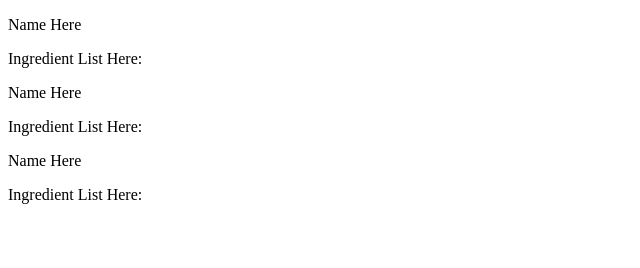
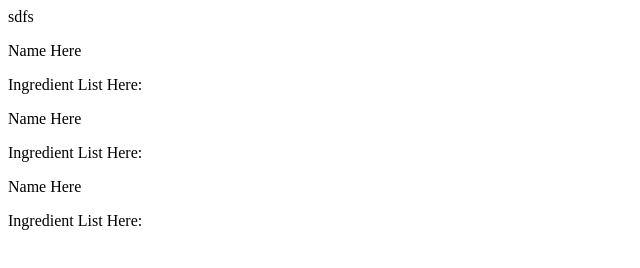
Before and after one commit to meenaambalam/plan-eat-rium.io, a plain HTML site: page index.html in a window 1280 px wide. Shown: the whole page, without its empty margins (0-640 px from the left). Drawn offline with nearby package versions, Linux system fonts and the light colour scheme; no server answers.

Commit message:
Update index.html

```diff
--- a/index.html
+++ b/index.html
@@ -4,7 +4,7 @@
     <meta charset="UTF-8">
     <meta name="viewport" content="width=device-width, initial-scale=1.0">
     <title>Document</title>
-
+    sdfs
     <script src="https://code.jquery.com/jquery-3.4.1.min.js"></script>
 
 </head>
```
